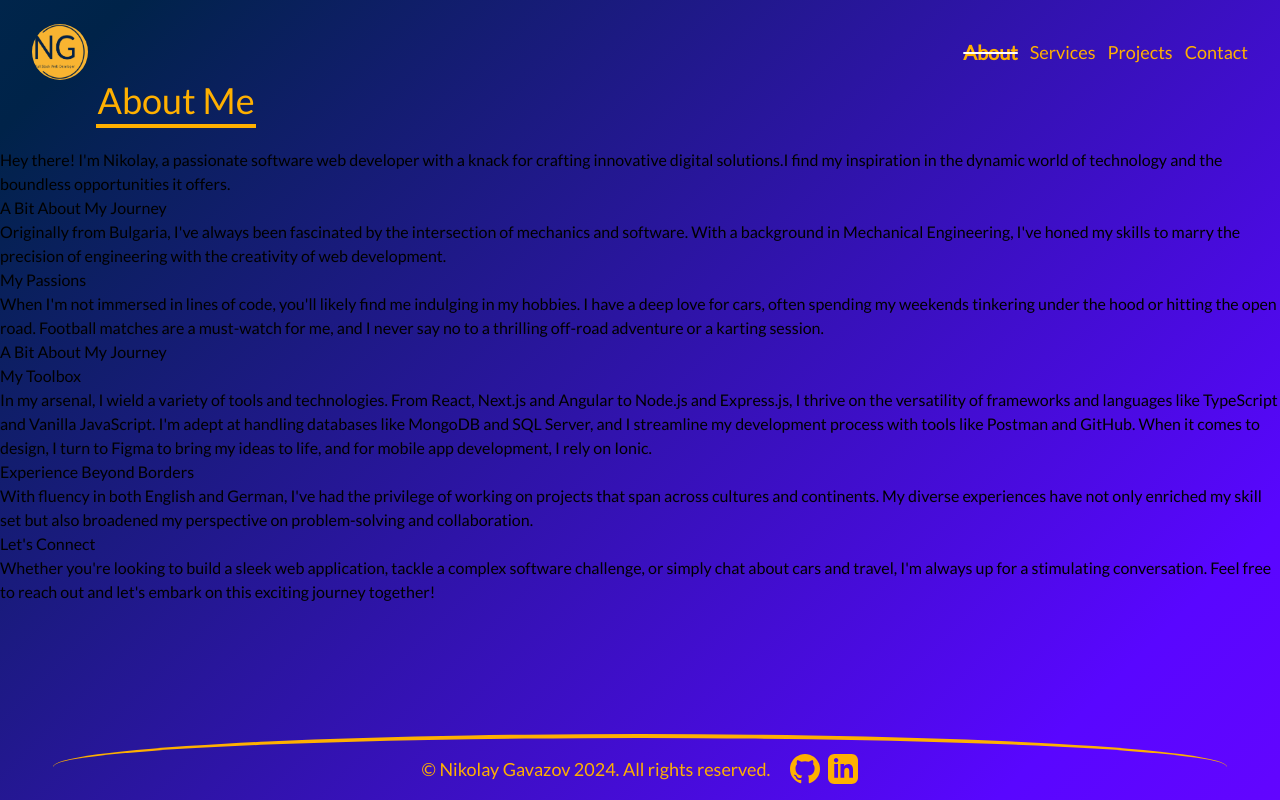
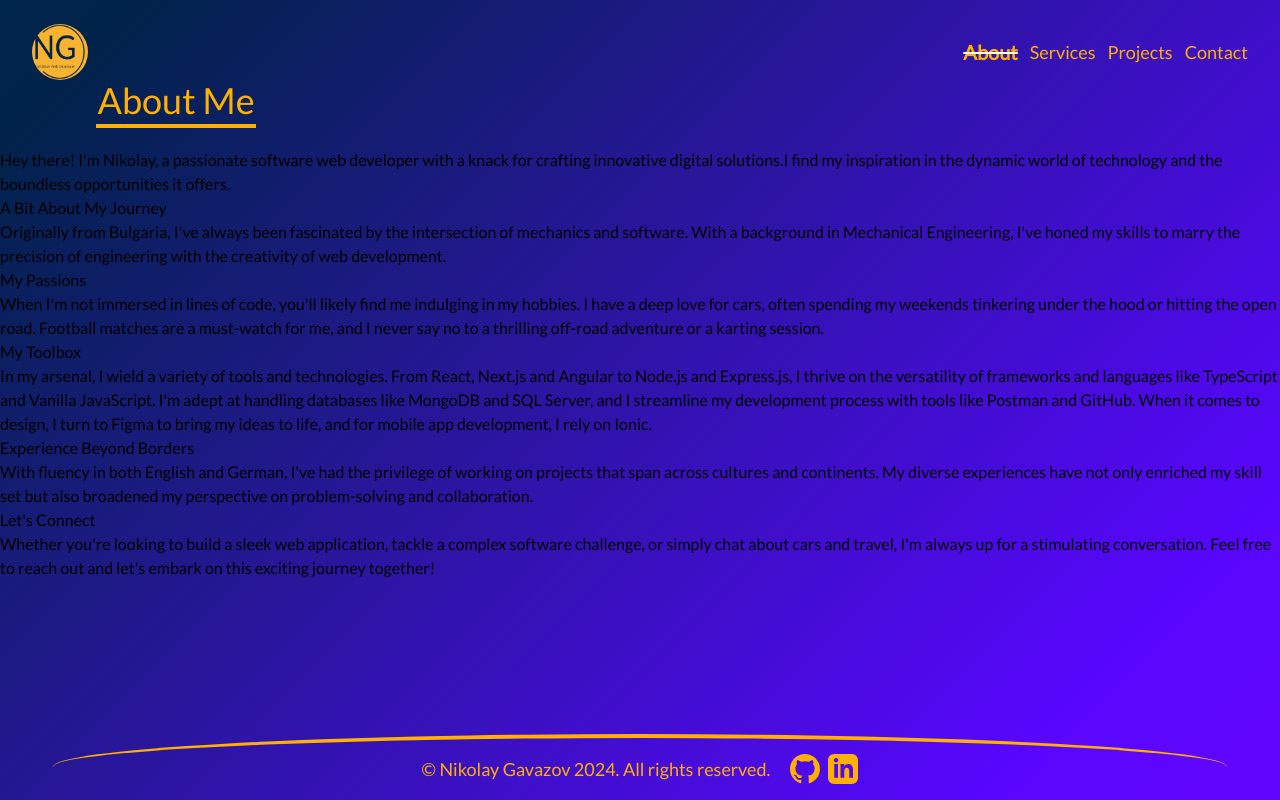
Before and after one commit to Nikolay-Gavazov/MyWebPage, a Next.js app: page /about in a window 1280 px wide. Built offline with nearby package versions, Linux system fonts and the light colour scheme.

Commit message:
Update page.tsx

```diff
--- a/src/app/about/page.tsx
+++ b/src/app/about/page.tsx
@@ -38,22 +38,6 @@ export default function about() {
             Football matches are a must-watch for me, and I never say no to a
             thrilling off-road adventure or a karting session.
           </p>
-        </main>
-      </section>
-      <section>
-        <header>
-          <h3>A Bit About My Journey</h3>
-        </header>
-        <main>
-
-        </main>
-      </section>
-      <section>
-        <header>
-
-        </header>
-        <main>
-
         </main>
       </section>
       <section>
```
